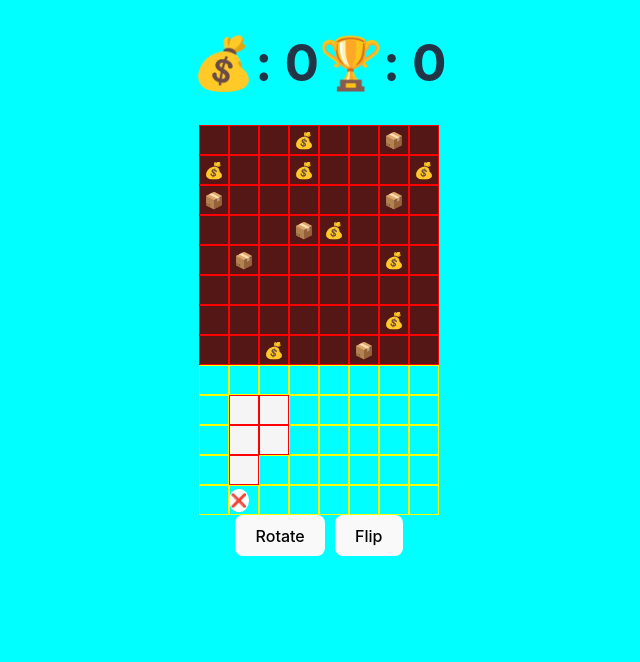
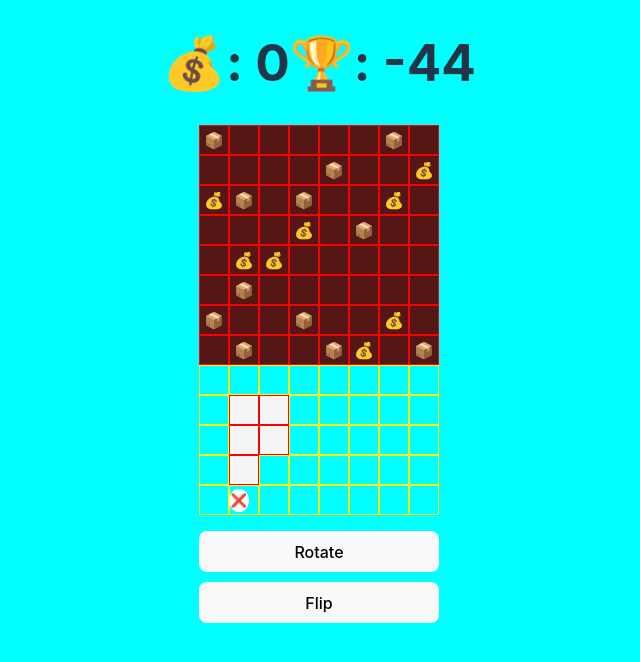
Before and after one commit to marcobaass/piece-of-cake, a React (Vite) app: page / in a window 1280 px wide. Shown: the top 662 px of the page, without its empty margins (321-961 px from the left). Built offline with nearby package versions, Linux system fonts and the light colour scheme.

Commit message:
reroll button

```diff
--- a/src/components/App/App.jsx
+++ b/src/components/App/App.jsx
@@ -5,10 +5,13 @@ import PlayerUI from '../PlayerUI/PlayerUI';
 import { validatePlacement, placeTile, updateBoard } from '../../utils/validatePlacement.js';
 import { rotate90Deg, flipHorizontal } from '../../utils/shapeConfig';
 import { Shapes } from '../../utils/shapes';
+import newShape from '../../utils/newShape.js';
 
 function App() {
+  const [boardCoins] = useState(8);
+  const [boardObjects] = useState(12);
   const [coins, setCoins] = useState(0);
-  const [score, setScore] = useState(0);
+  const [score, setScore] = useState(boardCoins + boardObjects - 8 * 8);
   const [cells, setCells] = useState({})
   const [boardState, setBoardState] = useState([]);
   const draggingStates = useRef(false);
@@ -29,18 +32,13 @@ function App() {
     draggingStates.current = false;
     const check = validatePlacement(x, y, rndShape, boardState);
     isValid.current = check;
-    console.log(isValid.current);
-    console.log(coins);
   };
 
   const handleRotate = (boardState) => {
     const rotatedShape = rotate90Deg(shape);
     setShape(rotatedShape);
-    console.log('Board in handleRotate', boardState);
     const check = validatePlacement(dragCoordinatesRef.current.x, dragCoordinatesRef.current.y, rotatedShape, boardState);
     isValid.current = check;
-    console.log(isValid.current);
-    console.log(coins);
   };
 
   const handleFlip = (boardState) => {
@@ -48,8 +46,6 @@ function App() {
     setShape(flippedShape);
     const check = validatePlacement(dragCoordinatesRef.current.x, dragCoordinatesRef.current.y, flippedShape, boardState);
     isValid.current = check;
-    console.log(isValid.current);
-    console.log(coins);
   };
 
   const handleConfirmPlacement = (x, y, rndShape, boardState) => {
@@ -57,14 +53,13 @@ function App() {
     setCoins(prevCoins => prevCoins + collectedCoins);
     const newBoardstate = updateBoard(x, y, rndShape, boardState);
     setBoardState(newBoardstate);
-    //create a new random shape
-    console.log('x and y', x, y);
-    const shapeForms = Object.keys(Shapes);
-    const newRndShape = Math.floor(Math.random() * shapeForms.length);
-    const shapeKey = shapeForms[newRndShape];
-    setShape(Shapes[shapeKey]);
-    dragCoordinatesRef.current = { x: 1, y: 9 };
-    console.log('akuelle Zellen:' , dragCoordinatesRef.current.x, dragCoordinatesRef.current.y);
+    newShape(Shapes, setShape, dragCoordinatesRef);
+    isValid.current = false;
+  }
+
+  const handleReroll = () => {
+    newShape(Shapes, setShape, dragCoordinatesRef);
+    setCoins(prevCoins => prevCoins - 1);
   }
 
 
@@ -90,6 +85,10 @@ function App() {
         setCells={setCells} // Pass down setCells function to update the board cells array
         boardState={boardState}
         setBoardState={setBoardState}
+        coins={coins}
+        handleReroll={handleReroll}
+        boardCoins={boardCoins}
+        boardObjects={boardObjects}
       />
     </div>
   )
--- a/src/components/Board/Board.jsx
+++ b/src/components/Board/Board.jsx
@@ -14,15 +14,19 @@ export default function Board({
   dragCoordinatesRef,
   setCells,
   boardState,
-  setBoardState
+  setBoardState,
+  coins,
+  handleReroll,
+  boardCoins,
+  boardObjects
 }) {
 
 
   // 2. Initialize board
   useEffect(() => {
     const initialBoard = createFullGrid();
-    placeItems(initialBoard, 'coin', 8);   // Place 8 coins
-    placeItems(initialBoard, 'object', 6);// Place 6 objects
+    placeItems(initialBoard, 'coin', boardCoins);   // Place 8 coins
+    placeItems(initialBoard, 'object', boardObjects);// Place 12 objects
     setBoardState(initialBoard);
   }, [setBoardState]);
 
@@ -112,6 +116,7 @@ export default function Board({
       <div className={styles.shapeButtons}>
         <button onClick={() => handleRotate(boardState)}>Rotate</button>
         <button onClick={() => handleFlip(boardState)}>Flip</button>
+        { (coins > 0) ? <button onClick={() => handleReroll()}>Reroll (1c)</button> : '' }
       </div>
 
     </div>
@@ -129,5 +134,10 @@ Board.propTypes = {
   dragCoordinatesRef: PropTypes.object.isRequired,
   setCells: PropTypes.func.isRequired,
   boardState: PropTypes.array.isRequired,
-  setBoardState: PropTypes.func.isRequired
+  setBoardState: PropTypes.func.isRequired,
+  coins: PropTypes.number.isRequired,
+  setCoins: PropTypes.func.isRequired,
+  handleReroll: PropTypes.func.isRequired,
+  boardCoins: PropTypes.number.isRequired,
+  boardObjects: PropTypes.number.isRequired
 }
--- a/src/components/Board/Board.module.css
+++ b/src/components/Board/Board.module.css
@@ -23,8 +23,9 @@
 }
 
 .shapeButtons {
-  margin-top: 0; /* Platz für den Button-Bereich */
+  margin-top: 1rem; /* Platz für den Button-Bereich */
   display: flex;
+  flex-direction: column;
   justify-content: center;
   gap: 10px;
 }
--- /dev/null
+++ b/src/utils/newShape.js
@@ -0,0 +1,7 @@
+export default function newShape(Shapes, setShape, dragCoordinatesRef) {
+  const shapeForms = Object.keys(Shapes);
+  const newRndShape = Math.floor(Math.random() * shapeForms.length);
+  const shapeKey = shapeForms[newRndShape];
+  setShape(Shapes[shapeKey]);
+  dragCoordinatesRef.current = { x: 1, y: 9 };
+}
--- a/src/utils/validatePlacement.js
+++ b/src/utils/validatePlacement.js
@@ -39,7 +39,6 @@ export function placeTile(colShape, rowShape, shapeGrid, boardState) {
       console.log('#', cellType, rowShape, colShape);
 
       if (cell === 1 & cellType === 'coin') {
-        console.log('Coin found')
         collectedCoins ++;
       }
       colShape++;
```
